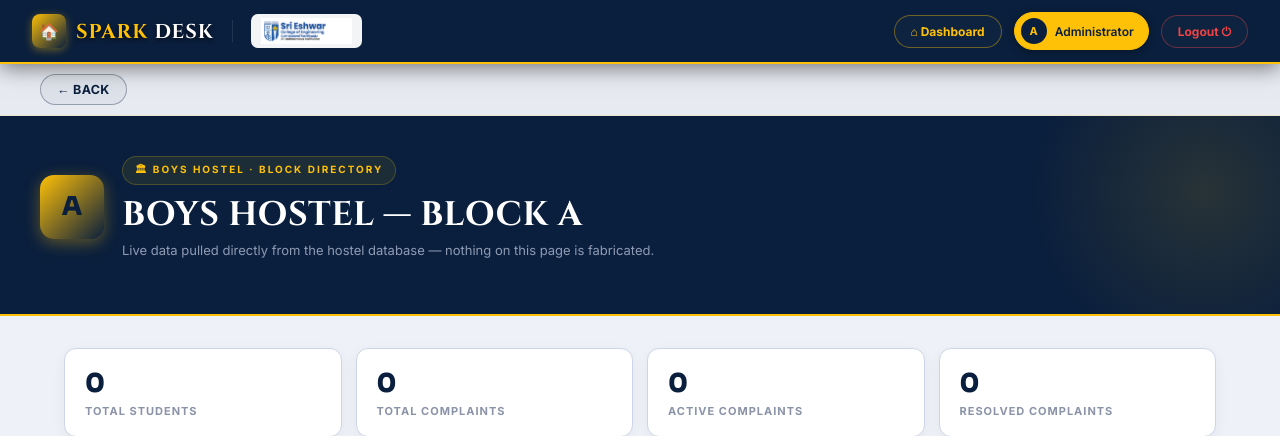
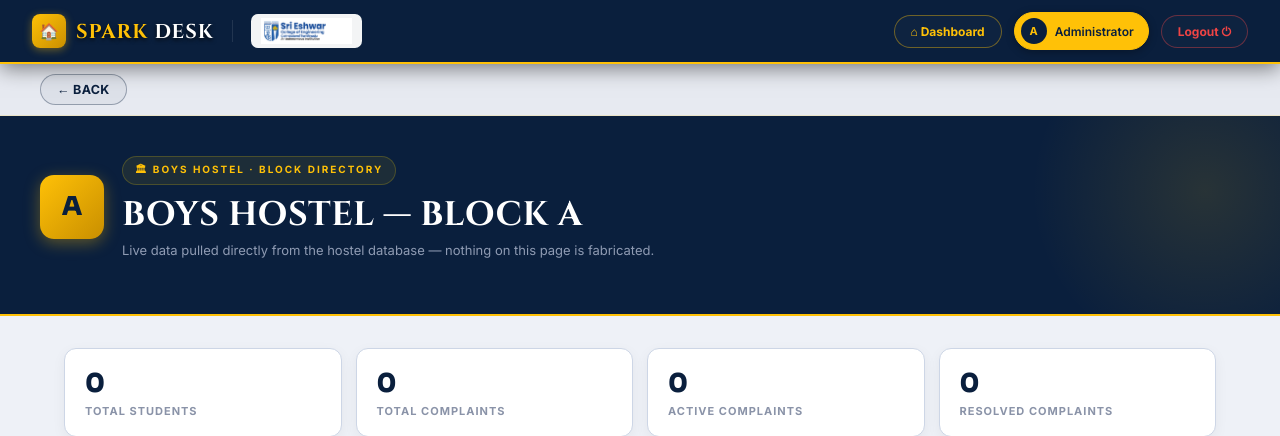
Before and after one commit to Ragul-20/spark_desk, a Flask app: page /boys/block-a in a window 1280 px wide. Shown: the top 436 px of the page. Run offline with Flask 3, Linux system fonts and the light colour scheme; the visitor is signed in with stand-in values (Sample User, id 1); data comes from the database, SQL or seed files in the repository; data that the repository does not hold is empty.

Commit message:
Change gradient color for navbar and hero badge

```diff
--- a/templates/block_detail.html
+++ b/templates/block_detail.html
@@ -30,7 +30,7 @@
     .navbar { position: sticky; top: 0; z-index: 300; background: var(--surface); border-bottom: 2px solid var(--gold); display: flex; align-items: center; justify-content: space-between; padding: 0 32px; height: 64px; width: 100%; box-shadow: 0 4px 20px rgba(0,0,0,0.5); }
     .nb-left { display: flex; align-items: center; gap: 18px; flex-shrink: 0; }
     .nb-brand { display: flex; align-items: center; gap: 10px; text-decoration: none; flex-shrink: 0; }
-    .nb-icon  { width: 34px; height: 34px; background: linear-gradient(135deg, var(--gold), #0A1F3D); border-radius: 8px; display: flex; align-items: center; justify-content: center; font-size: 16px; flex-shrink: 0; box-shadow: 0 2px 8px rgba(255, 193, 7,0.4); }
+    .nb-icon  { width: 34px; height: 34px; background: linear-gradient(135deg, var(--gold), #c98f00); border-radius: 8px; display: flex; align-items: center; justify-content: center; font-size: 16px; flex-shrink: 0; box-shadow: 0 2px 8px rgba(255, 193, 7,0.4); }
     .nb-name  { font-family: 'Cinzel', serif; font-size: 20px; font-weight: 700; color: #ffc107; text-transform: uppercase; letter-spacing: 1px; text-shadow: 0 2px 4px rgba(0,0,0,0.8); white-space: nowrap; }
     .nb-name span { color: white; }
     .nb-sep   { width: 1px; height: 22px; background: rgba(255,255,255,0.1); flex-shrink: 0; }
@@ -57,7 +57,7 @@
     .hero { position: relative; background: radial-gradient(circle at 80% 20%, #0A1F3D 0%, #0A1F3D 100%); border-bottom: 2px solid var(--gold); color: white; padding: 40px 32px 56px; overflow: hidden; }
     .hero-orb1 { position: absolute; top: -100px; right: -100px; width: 350px; height: 350px; background: radial-gradient(circle, rgba(255, 193, 7,0.12) 0%, transparent 70%); border-radius: 50%; pointer-events: none; }
     .hero-inner { max-width: 1200px; margin: 0 auto; display: flex; align-items: center; gap: 18px; position: relative; z-index: 10; flex-wrap: wrap; }
-    .hero-badge { width: 64px; height: 64px; border-radius: 14px; background: linear-gradient(135deg, var(--gold), #0A1F3D); display: flex; align-items: center; justify-content: center; font-family: 'Sora', sans-serif; font-size: 26px; font-weight: 900; color: #0A1F3D; flex-shrink: 0; box-shadow: 0 4px 16px rgba(255, 193, 7,0.35); }
+    .hero-badge { width: 64px; height: 64px; border-radius: 14px; background: linear-gradient(135deg, var(--gold), #c98f00); display: flex; align-items: center; justify-content: center; font-family: 'Sora', sans-serif; font-size: 26px; font-weight: 900; color: #0A1F3D; flex-shrink: 0; box-shadow: 0 4px 16px rgba(255, 193, 7,0.35); }
     .hero-tag { display: inline-flex; align-items: center; gap: 6px; background: rgba(255,215,0,0.08); border: 1px solid rgba(255,215,0,0.2); color: #ffc107; font-size: 10px; font-weight: 700; letter-spacing: 2px; text-transform: uppercase; padding: 5px 12px; border-radius: 20px; margin-bottom: 10px; }
     .hero h1 { font-family: 'Cinzel', serif; font-size: clamp(22px, 3vw, 34px); color: #fff; line-height: 1.2; text-transform: uppercase; letter-spacing: 0.5px; }
     .hero-sub { color: #8f9bb3; font-size: 13px; margin-top: 6px; }
```
